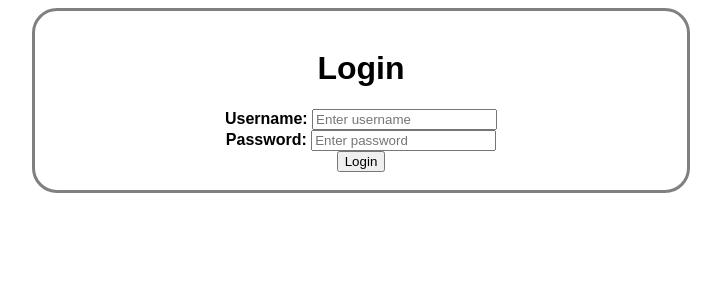
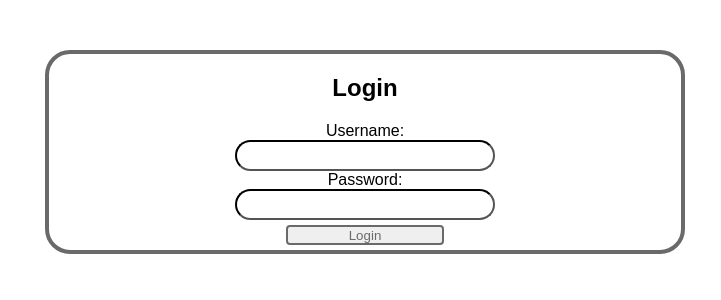
Before and after one commit to AJVEATS/WP_Assignment, a PHP site: page / in a window 1280 px wide. Shown: the top 300 px of the page, without its empty margins (279-1000 px from the left). Run offline with PHP 8.4, Linux system fonts and the light colour scheme.

Commit message:
login page ready for js and php
The login page has been styled with login.css. The login page framework has been created with each item having distinct name and class names in the index.html file. The page is ready for the javaScript to be started on the page along with the php.

```diff
--- a/static/css/index.css
+++ b/static/css/index.css
@@ -8,23 +8,44 @@ body {
 }
 br {
     display: block;
-    margin: 2px 0;
+    margin: 4px 0;
 }
-.loginBox{
-    margin: auto;
+.loginButton {
+    border-style: solid;
+    border-radius: 4px;
+    color: #6a6a6a;
+    border-color: #6a6a6a;
+    margin: 5px;
+    width: 25%;
+    align-items: center;
+    height: 20px;
+}
+.loginButton:hover {
+    border-color: #ffffff;
+    background-color: #6a6a6a;
+    color: #ffffff;
+}
+.loginBox {
     width: 50%;
-    height: 50%;
-    border-width: 3px;
+    height: 80%;
+    border-width: 4px;
     border-style: solid;
-    border-color: gray;
-    padding: 10px;
+    border-radius: 25px;
+    border-color: #6a6a6a;
+    margin-top: 50px;
+    margin-left: 25%;
+    margin-right: 25%;
     text-align: center;
     align-items: center;
     justify-content: center;
+
+}
+.inputBox {
+    border-color: #000000;
     border-radius: 25px;
+    width: 40%;
+    height: 25px;
 }
-.loginInput{
-    margin: 8px 0;
-    display: inline-block;
-    text-align: center;
+h1 {
+    color: #000000;
 }
--- a/static/index.html
+++ b/static/index.html
@@ -6,19 +6,19 @@
         <script src="js/index.js"></script>
     </head>
     <body>
-        <div class="loginBox">
-            <form action="" method="">
-                <div class="loginInput">
-                    <h1>Login</h1>
-                    <label for="username"><b>Username:</b></label>
-                    <input type="text" placeholder="Enter username" name="username" required><br>
-
-                    <label for="password"><b>Password:</b></label>
-                    <input type="text" placeholder="Enter password" name="password" required><br>
-
-                    <button type="submit">Login</button>
+        <section id="loginSection">
+            <div class="loginBox">
+                <h1>Login</h1>
+                <div>
+                    <form id="userLoginForm">
+                        <label for="username">Username:</label><br>
+                        <input class="inputBox" id="username" name="username" type="text"><br>
+                        <label for="password">Password:</label><br>
+                        <input class="inputBox" id="password" name="password" type="password"><br>
+                        <input class="loginButton" id="submitUserLogin" type="button" onclick="" value="Login"><br>
+                    </form>
                 </div>
-            </form>
-        </div>
+            </div>
+        </section>
     </body>
 </html>
```
